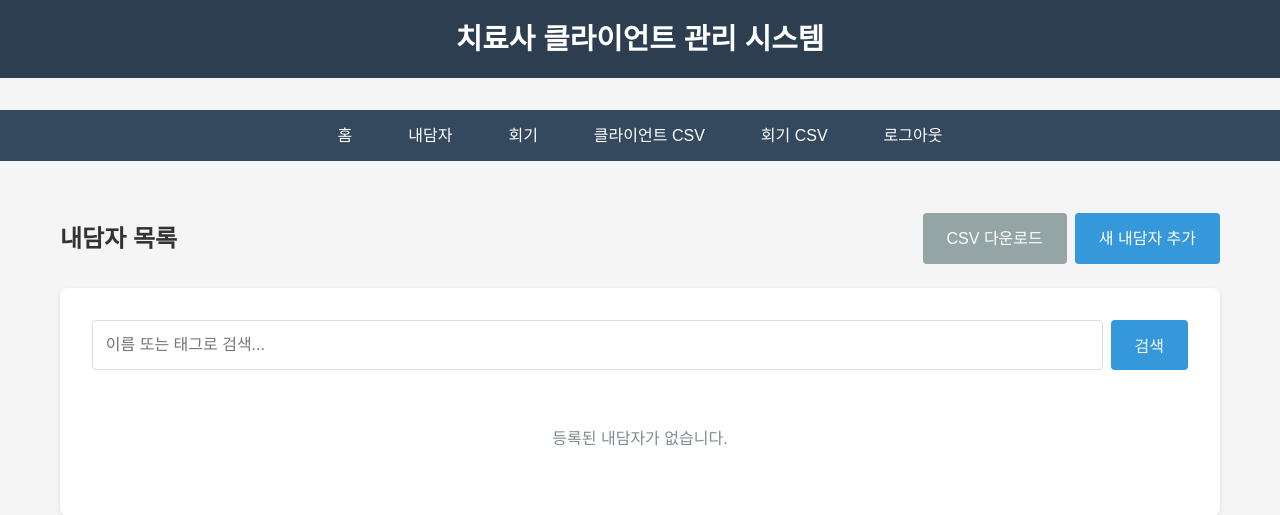
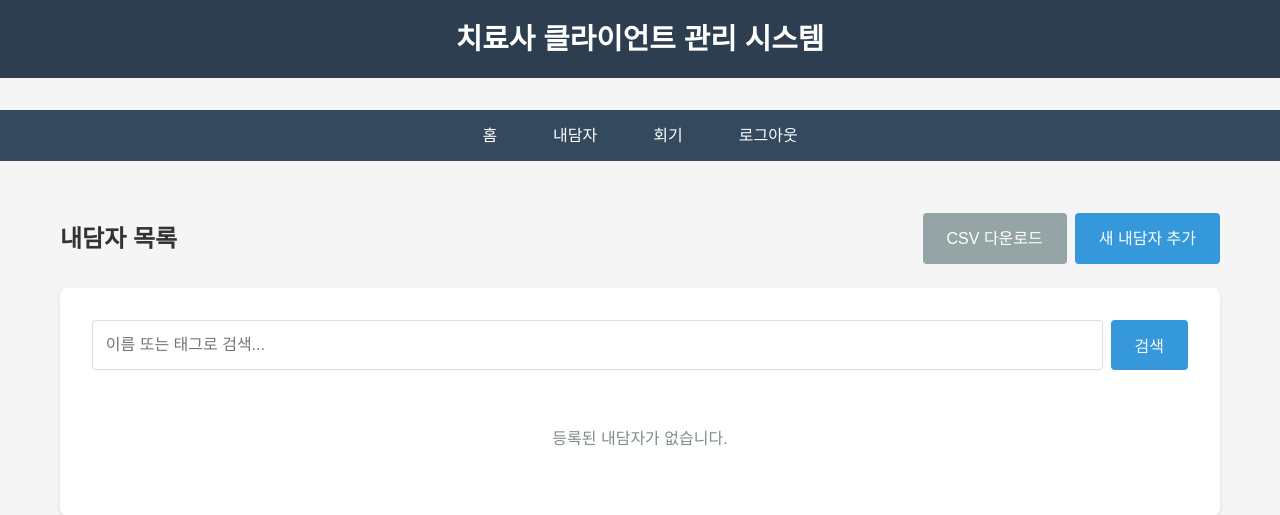
Before and after one commit to doula-loggia/counselor-crm, a Flask app: page /clients in a window 1280 px wide. Shown: the top 515 px of the page. Run offline with Flask 3, Linux system fonts and the light colour scheme; the visitor is signed in with stand-in values (Sample User, id 1).

Commit message:
Remove CSV export options from the main navigation menu
Remove '/export/clients' and '/export/sessions' links from the base.html template's navigation bar.

Replit-Commit-Author: Agent
Replit-Commit-Session-Id: e2148a4e-e460-4bb5-917e-8be908974657
Replit-Commit-Checkpoint-Type: full_checkpoint
Replit-Commit-Screenshot-Url: https://storage.googleapis.com/screenshot-production-us-central1/467df433-729d-43b1-8fdb-397cccec267f/e2148a4e-e460-4bb5-917e-8be908974657/2pEmeGv

```diff
--- a/templates/base.html
+++ b/templates/base.html
@@ -206,8 +206,6 @@
             <li><a href="/">홈</a></li>
             <li><a href="/clients">내담자</a></li>
             <li><a href="/sessions">회기</a></li>
-            <li><a href="/export/clients">클라이언트 CSV</a></li>
-            <li><a href="/export/sessions">회기 CSV</a></li>
             <li><a href="/logout">로그아웃</a></li>
         </ul>
     </nav>
```
